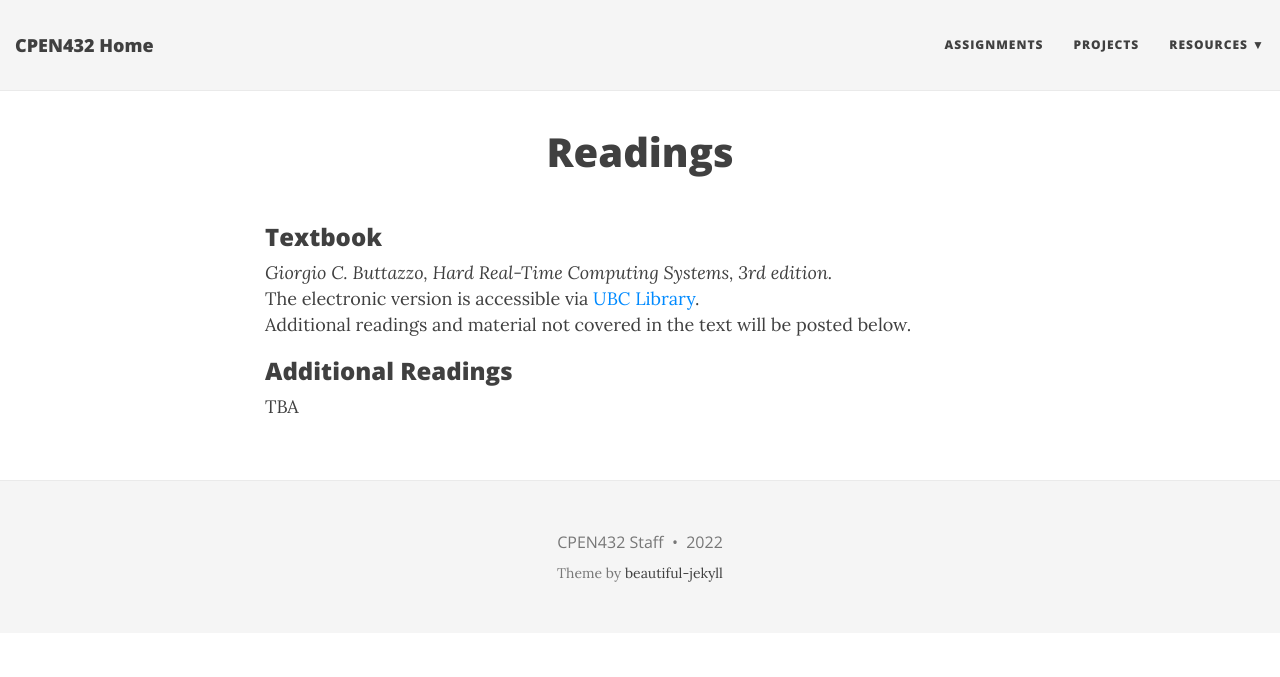
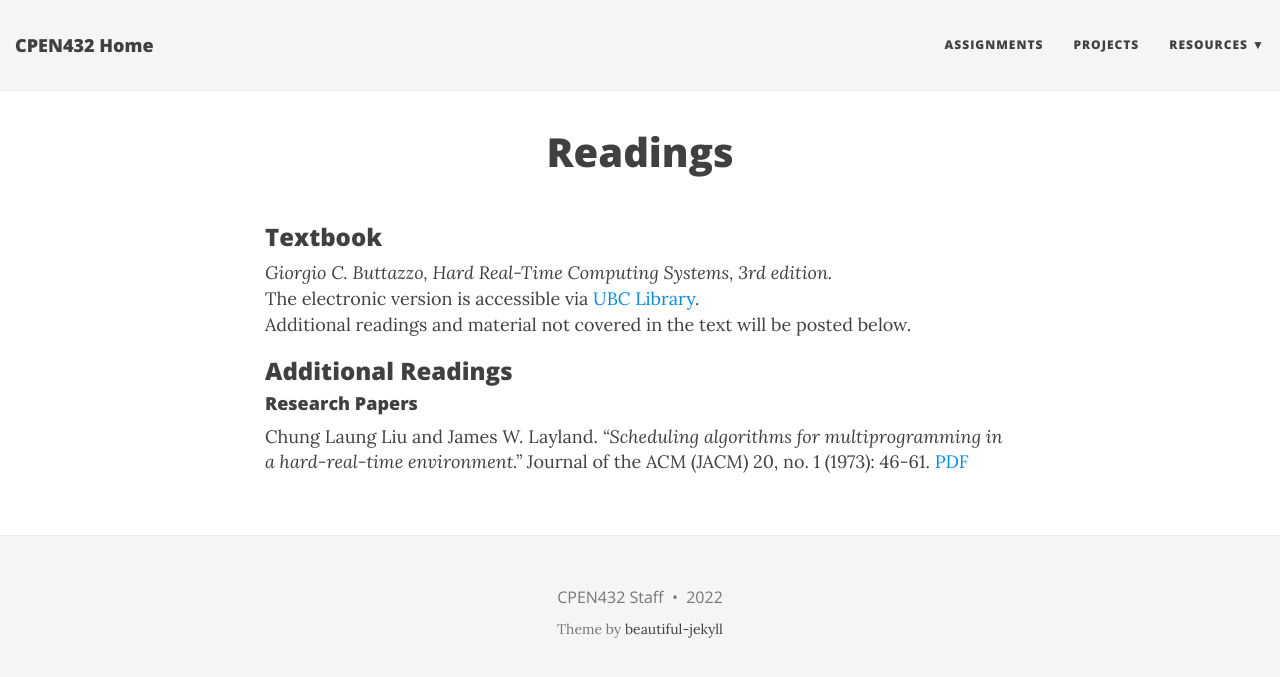
Before and after one commit to CPEN432/cpen432.github.io, a Jekyll site: the page built from readings.md, in a window 1280 px wide. Shown: the top 677 px of the page. Built offline with Jekyll 4.4.1, drawn with Linux system fonts in a browser that asks for light colours; nearby versions of some CDN libraries.

Commit message:
Update readings.md

```diff
--- a/readings.md
+++ b/readings.md
@@ -12,7 +12,9 @@ Additional readings and material not covered in the text will be posted below.
 
 ### Additional Readings
 
-TBA
+#### Research Papers
+
+Chung Laung Liu and James W. Layland. _"Scheduling algorithms for multiprogramming in a hard-real-time environment."_ Journal of the ACM (JACM) 20, no. 1 (1973): 46-61. [PDF](http://cpen432.github.io/resources/P1-liu-layland.pdf)
 
 <!-- ### C -->
 <!-- * _The C Programming Language_ - Brian Kernighan and Dennis Ritchie (classic) -->
```
